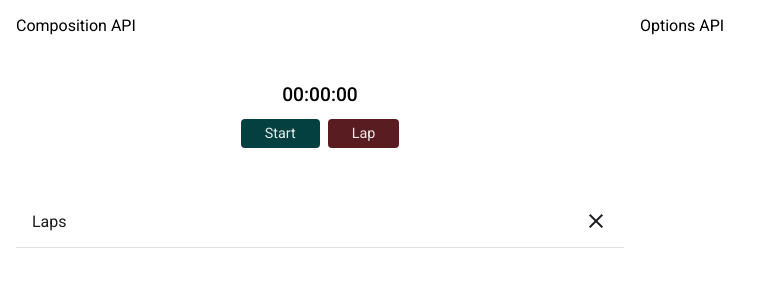
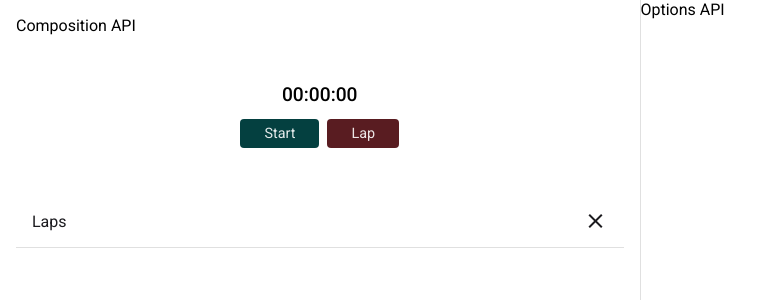
Before and after one commit to EliasDolinsek/vue-course-composition-api-vs-options-api, a Vue app: page / in a window 1280 px wide. Shown: the top 300 px of the page, without its empty margins (0-770 px from the left). Built offline with nearby package versions, Linux system fonts and the light colour scheme.

Commit message:
Updated App component

```diff
--- a/src/App.vue
+++ b/src/App.vue
@@ -1,24 +1,31 @@
 <script setup>
-import TheCompositionApiStopwatch from './components/TheCompositionApiStopwatch.vue';
+import TheCompositionApiStopwatch from "./components/TheCompositionApiStopwatch.vue";
 </script>
 
 <template>
   <main>
     <div>
-      <TheCompositionApiStopwatch class="stopwatch"/>
+      <TheCompositionApiStopwatch class="stopwatch" />
     </div>
-    <p>Options API</p>
+    <div class="separator" />
+    <div>Options API</div>
   </main>
 </template>
 
 <style scoped>
 main {
   display: grid;
-  grid-template-columns: 1fr 1fr;
+  grid-template-columns: 1fr 1px 1fr;
 }
 
 .stopwatch {
   margin-left: 16px;
   margin-right: 16px;
 }
+
+.separator {
+  min-height: 100vh;
+  min-width: 1px;
+  background: rgba(0, 0, 0, 0.12);
+}
 </style>
```
